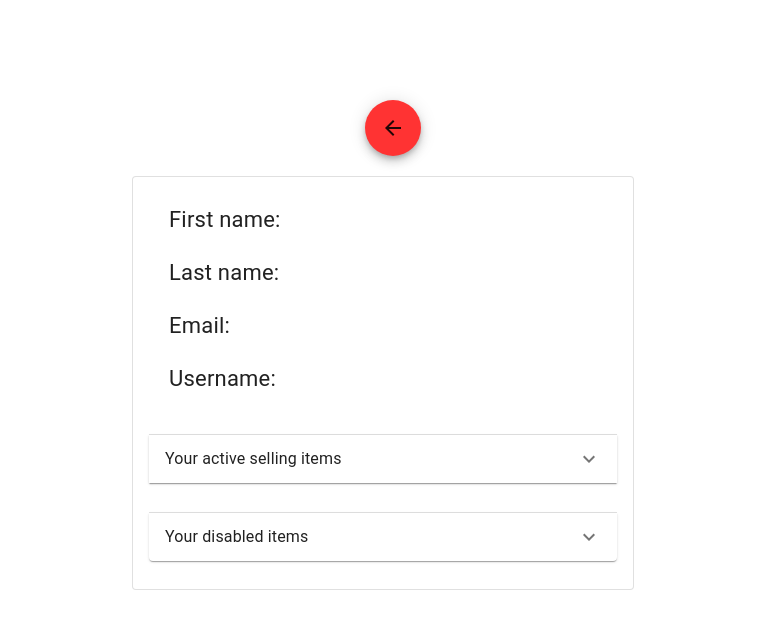
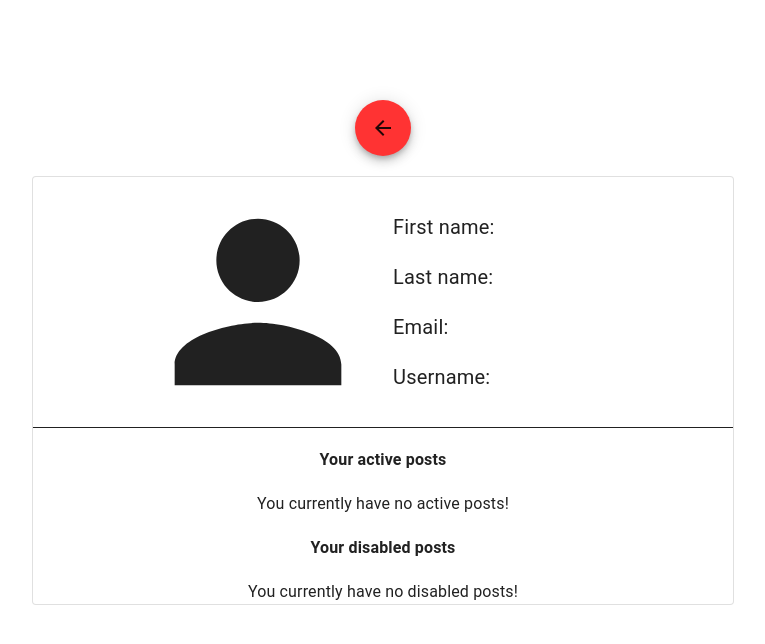
Before and after one commit to PopCatalinIonut/Bachelor-degree-project, a React (Create React App) app in the folder licenta.web/: page /profile in a window 1280 px wide. Shown: the top 644 px of the page, without its empty margins (257-1022 px from the left). Built offline with nearby package versions, Linux system fonts and the light colour scheme.

Commit message:
updated profile page

```diff
--- a/licenta.web/src/components/AddItemPage.tsx
+++ b/licenta.web/src/components/AddItemPage.tsx
@@ -104,6 +104,8 @@ export default function AddItemPage() {
             locationValue.length === 0 || genreValue.length === 0 || colorValue.length === 0){
             errors+="There are empty fields";
         }
+        if(titleValue.length > 60)
+            errors+="\n Title too long, cannot exceed 60 characters"
         return errors;
       }
     return (
--- a/licenta.web/src/components/MarketplacePage.tsx
+++ b/licenta.web/src/components/MarketplacePage.tsx
@@ -62,11 +62,9 @@ export default function MarketplacePage(){
     const handleDialogOpen = (post:Post) => {
         setDialogPost(
             <div>
-                <Dialog
-                    fullWidth  maxWidth="md"  open={true}
-                    onClose={handleDialogClose}>
-                    <PostDetailsDialog item={post.item} seller={post.seller} id={post.id}
-                    description={post.description} cityLocation={post.cityLocation}></PostDetailsDialog>
+                <Dialog fullWidth maxWidth="md" open={true} onClose={handleDialogClose}>
+                    <PostDetailsDialog item={post.item} seller={post.seller} id={post.id} isActive={post.isActive}
+                    description={post.description} cityLocation={post.cityLocation}/>
                 </Dialog>
             </div>
         );
--- a/licenta.web/src/components/PostDetailsDialog.tsx
+++ b/licenta.web/src/components/PostDetailsDialog.tsx
@@ -1,4 +1,4 @@
-import { Dialog, DialogContent, Fab, Grid, Paper, Table, TableBody, TableCell, TableContainer, TableHead, TableRow, Typography } from "@material-ui/core";
+import { Dialog, Fab, Grid, Paper, Table, TableBody, TableCell, TableContainer, TableHead, TableRow, Typography } from "@material-ui/core";
 import { Post } from "./types";
 import AttachMoneyIcon from '@mui/icons-material/AttachMoney';
 import FavoriteIcon from '@mui/icons-material/Favorite';
--- a/licenta.web/src/components/ProfilePage.tsx
+++ b/licenta.web/src/components/ProfilePage.tsx
@@ -1,15 +1,18 @@
-import { Accordion, AccordionDetails, AccordionSummary, Card, CardContent, Fab, Grid, Typography } from "@material-ui/core";
+import { Accordion, AccordionDetails, AccordionSummary, Box, Card, CardContent, Fab, Grid, Typography } from "@material-ui/core";
 import { useNavigate } from "react-router-dom";
 import ArrowBackIcon from '@mui/icons-material/ArrowBack';
 import ExpandMoreIcon from '@mui/icons-material/ExpandMore';
 import React from "react";
 import { useAppSelector } from "../app/hooks";
 import { LoggedUserDetails } from "../features/types";
-import { userSelector } from "../features/UserSlice";
+import { userActivePostsSelector,userDisabledPostsSelector, userSelector } from "../features/UserSlice";
+import PersonIcon from '@mui/icons-material/Person';
+import { Post } from "./types";
+import ProfilePostItemPreview from "./ProfilePostPreview";
 const styles = {
     typographyFormat: {
-        padding: "10px 20px",
-        fontSize: "22px",
+        padding: "10px 10px",
+        fontSize: "20px",
         float:"left"
     }as React.CSSProperties
   }
@@ -20,28 +23,49 @@ export default function ProfilePage() {
       navigate("/home")
     }
 
-    const currentUser: LoggedUserDetails | null = useAppSelector(userSelector);
+    const currentUser: LoggedUserDetails = useAppSelector(userSelector);
+    const activePosts: Post[] = useAppSelector(userActivePostsSelector);
+    const disabledPosts: Post[] = useAppSelector(userDisabledPostsSelector);
+
+    const activePostsList = () =>{
+        if (activePosts?.length === 0)
+            return <Typography>You currently have no active posts!</Typography>
+        else
+            return (activePosts.map((post) =>
+                 <ProfilePostItemPreview post={post} user={currentUser}></ProfilePostItemPreview>
+             ))
+    }
+
+    const disabledPostsList = () =>{
+        if (disabledPosts?.length === 0)
+        return (<Typography>You currently have no disabled posts!</Typography>)
+    else
+        return (disabledPosts.map((post: Post) => <ProfilePostItemPreview post={post} user={currentUser}/> ))
+    }
 
     return (
         <div style={{textAlign:"center"}}>
             <div style={{textAlign:"center",marginTop: "100px",marginBottom:"20px"}}>
-            <Fab onClick={handleGoHome} style={{marginLeft:"20px",backgroundColor:"#ff3333"}}>
+            <Fab onClick={handleGoHome} style={{backgroundColor:"#ff3333"}}>
                 <ArrowBackIcon></ArrowBackIcon>
                 </Fab>
             </div>
 
-            <Card style={{display: "inline-grid",width:"500px"}} variant="outlined">
-                <CardContent>
-                    <div style={{display:"inline-block"}}>
+            <Card style={{display: "inline-grid",width:"700px", padding:0 }} variant="outlined">
                         <Grid container >
+                            <Grid item xs={6}>
+                                <PersonIcon style={{width:"250px",height:"250px", float:"right"}}></PersonIcon>
+                            </Grid>
+                            <Grid item sm={6} style={{marginTop:"25px",float:"left"}}>
+                                <Grid container>
                                     <Grid item sm={6}>
-                                <Typography style={styles.typographyFormat} noWrap>First name: </Typography>
+                                        <Typography style={styles.typographyFormat}>First name: </Typography>
                                     </Grid>
                                     <Grid item sm={6}>
                                         <Typography style={styles.typographyFormat}>{currentUser?.firstName} </Typography>
                                     </Grid>
                                     <Grid item sm={6}>
-                                <Typography style={styles.typographyFormat} noWrap>Last name: </Typography>
+                                        <Typography style={styles.typographyFormat} >Last name: </Typography>
                                     </Grid>
                                     <Grid item sm={6}>
                                         <Typography style={styles.typographyFormat}>{currentUser?.lastName}</Typography>
@@ -59,24 +83,14 @@ export default function ProfilePage() {
                                         <Typography style={styles.typographyFormat}>{currentUser?.loginUsername} </Typography>
                                     </Grid>
                                 </Grid>
-                        <Accordion style={{marginTop:"30px",marginBottom:"30px"}}>
-                            <AccordionSummary  expandIcon={<ExpandMoreIcon />}  >
-                                <Typography>Your active selling items</Typography>
-                            </AccordionSummary>
-                            <AccordionDetails>
-
-                            </AccordionDetails>
-                        </Accordion>
-                        <Accordion>
-                            <AccordionSummary  expandIcon={<ExpandMoreIcon />}>
-                                <Typography>Your disabled items</Typography>
-                            </AccordionSummary>
-                            <AccordionDetails>
-
-                            </AccordionDetails>
-                        </Accordion>
-                  </div>
-              </CardContent>
+                            </Grid>
+                        </Grid>
+                        <Box style={{borderTop:"1px solid"}}>
+                            <Typography style={{marginTop:20,fontWeight:600,marginBottom:20}}>Your active posts</Typography>
+                            {activePostsList()}
+                            <Typography style={{marginTop:20,fontWeight:600,marginBottom:20}}>Your disabled posts</Typography>
+                            {disabledPostsList()}
+                        </Box>
           </Card>
       </div>
     );
--- /dev/null
+++ b/licenta.web/src/components/ProfilePostPreview.tsx
@@ -0,0 +1,79 @@
+import { useState } from "react";
+import { Post, PostUserDetails } from "./types";
+import { Fab, Paper, Grid, Typography, Button } from "@material-ui/core";
+import ArrowBackIcon from '@mui/icons-material/ArrowBack';
+import ArrowForwardIcon from '@mui/icons-material/ArrowForward';
+import LocationOnIcon from '@mui/icons-material/LocationOn';
+import OpenInFullIcon from '@mui/icons-material/OpenInFull';
+import { useAppDispatch } from "../app/hooks";
+import { DeletePost, UpdatePostActiveStatus } from "../features/MarketplaceSlice";
+import { deletePostReducer, updatePostStatus }  from "../features/UserSlice";
+
+export interface ProfilePostPreviewProps {
+    post: Post;
+    user: PostUserDetails
+  }
+export default  function ProfilePostItemPreview (props: ProfilePostPreviewProps){
+
+    const dispatch = useAppDispatch();
+    const handleUpdatePostStatus =  async (status: boolean) =>{
+         const response =  await dispatch(UpdatePostActiveStatus({postId:props.post.id,status:status}))
+         if(response.payload === "Ok"){
+             dispatch(updatePostStatus({postId:props.post.id,status:status}))
+         }
+    }
+
+    const handleDeletePost = async () =>{
+        const response = await dispatch(DeletePost(props.post.id));
+        if(response.payload === "Ok"){
+            dispatch(deletePostReducer(props.post.id))
+        }
+    }
+    const showImages = () =>{
+        var images = props.post.item.images;
+        if(images.length > 3)
+            var images = images.slice(0,3)
+            return <div style={{flexDirection:"row",display:"flex"}}>
+                        {images.map((image) =>{
+                            return <div style={{ width: 128, height: 128 , backgroundImage:"url(" + image.link + ")",
+                                        backgroundSize:"cover", backgroundPosition:"center"}}>
+                                    </div>
+                        })}</div>
+    }
+
+    const showButtons = () =>{
+        if(props.post.isActive === true)
+        return <Button variant="outlined" size="small" style={{marginRight:30}}
+                       onClick={() => {handleUpdatePostStatus(false)}} >Disable post</Button>
+
+        else return(<div>
+            <Button variant="outlined" size="small" style={{marginRight:30}}
+                    onClick={() => {handleUpdatePostStatus(true)}}>Activate post</Button>
+            <Button variant="outlined" size="small" style={{marginRight:30}}
+                    onClick={handleDeletePost}>Delete post</Button>
+        </div>)
+    }
+
+    return (
+        <Paper style={{  margin: 'auto', width: 700,maxWidth: 700,padding:0 }} >
+            <Grid container spacing={2} style={{padding:0, marginBottom:20}}>
+                <Grid item xs={7} >
+                    {showImages()}
+                </Grid>
+                <Grid item xs={5}>
+                    <Grid item xs container direction="column">
+                            <Grid item xs >
+                                <Typography gutterBottom style={{fontWeight:600,marginRight:30}} component="div">
+                                    {props.post.item.name}
+                                </Typography>
+                                <Typography style={{marginRight:30,marginTop:15}}>
+                                {"$" + props.post.item.price}
+                            </Typography>
+                            {showButtons()}
+                            </Grid>
+                    </Grid>
+                </Grid>
+            </Grid>
+        </Paper>
+    )
+}
--- a/licenta.web/src/components/WishlistPage.tsx
+++ b/licenta.web/src/components/WishlistPage.tsx
@@ -59,8 +59,9 @@ export default function WishlistPage(){
                             <Dialog
                                 fullWidth  maxWidth="md"  open={dialogOpen}
                                 onClose={handleDialogClose}>
-                                <PostDetailsDialog item={dialogPost.item} seller={dialogPost.seller} id={dialogPost.id}
-                                description={dialogPost.description} cityLocation={dialogPost.cityLocation}></PostDetailsDialog>
+                                <PostDetailsDialog item={dialogPost.item} seller={dialogPost.seller}
+                                    cityLocation={dialogPost.cityLocation} id={dialogPost.id}
+                                    description={dialogPost.description} isActive={dialogPost.isActive}/>
                             </Dialog>
                         </div>
                     );
--- a/licenta.web/src/components/types.tsx
+++ b/licenta.web/src/components/types.tsx
@@ -32,7 +32,8 @@ export interface AddPost{
 export interface Post extends Omit<AddPost,"item"|"userId">{
     id: number;
     item: SellingItem;
-    seller: PostUserDetails
+    seller: PostUserDetails;
+    isActive: boolean;
 }
 
 export interface SellingItemEncoded extends Omit<AddSellingItem, 'images'> {
--- a/licenta.web/src/features/MarketplaceSlice.tsx
+++ b/licenta.web/src/features/MarketplaceSlice.tsx
@@ -2,7 +2,7 @@ import { createAsyncThunk, createSlice, PayloadAction } from "@reduxjs/toolkit";
 import axios from "axios";
 import { RootState } from "../app/store";
 import { Post, PostEncoded } from "../components/types";
-import { AddItemToWishlistPayload, SetInitialMarketplaceSliceStatePayload } from "./payloads";
+import { AddItemToWishlistPayload, SetInitialMarketplaceSliceStatePayload, UpdatePostActiveStatusPayload } from "./payloads";
 
 export interface MarketplaceConfigurationState {
   posts: Post[];
@@ -39,6 +39,32 @@ export const getAllPosts = createAsyncThunk(
     }
   }
 );
+
+export const UpdatePostActiveStatus = createAsyncThunk(
+  "features/MarketplaceSlice/updatePostActiveStatus",
+  async(props : UpdatePostActiveStatusPayload, {rejectWithValue}) =>{
+    try{
+         const response = await axios.patch<Post>("http://localhost:7071/api/posts/".concat(props.postId.toString().concat("/")+props.status.toString()));
+         console.log(response);
+      return "Ok";
+    }catch (err: any) {
+      return rejectWithValue(err.response.data);
+      }
+  }
+)
+
+export const DeletePost = createAsyncThunk(
+  "features/MarketplaceSlice/deletePost",
+  async(props : number, {rejectWithValue}) =>{
+    try{
+         const response = await axios.delete<Post>("http://localhost:7071/api/posts/".concat(props.toString()));
+         console.log(response);
+      return "Ok";
+    }catch (err: any) {
+      return rejectWithValue(err.response.data);
+      }
+  }
+)
 
 export const AddItemToWishlist = createAsyncThunk(
   "features/MarketplaceSlice/addItemToWishlist",
--- a/licenta.web/src/features/UserSlice.tsx
+++ b/licenta.web/src/features/UserSlice.tsx
@@ -6,7 +6,7 @@ import {
 import axios from "axios";
 import { RootState } from "../app/store";
 import { Post } from "../components/types";
-import { SetInitialUserSliceStatePayload } from "./payloads";
+import { SetInitialUserSliceStatePayload, UpdatePostActiveStatusPayload } from "./payloads";
 import { LoggedUserDetails, LoginCredentials, SignupCredentials } from "./types";
 
 export interface LoginSiceConfigurationState {
@@ -75,6 +75,14 @@ export const userSlice = createSlice({
       },
       removeItemFromUserWishlist: (state, action:PayloadAction<Post>) =>{
         state.user.wishlist.splice(state.user.wishlist.findIndex(x => x.id === action.payload.id),1);
+      },
+      updatePostStatus: (state, action:PayloadAction<UpdatePostActiveStatusPayload>) =>{
+        var post = state.user.postedPosts.find(x => x.id === action.payload.postId);
+        if(post!==undefined)
+          post.isActive = action.payload.status;
+      },
+      deletePostReducer: (state, action:PayloadAction<number>) =>{
+        state.user.postedPosts.splice(state.user.postedPosts.findIndex(x => x.id === action.payload),1);
       }
     },
     extraReducers: builder => {
@@ -98,9 +106,13 @@ export const {
   logout,
   initUserWishlist,
   addItemToUserWishlist,
-  removeItemFromUserWishlist
+  removeItemFromUserWishlist,
+  updatePostStatus,
+  deletePostReducer
 } = userSlice.actions;
 
 export const userSelector = (state: RootState) => state.userSlice.user;
-export const userWishlistSelector = (state: RootState) =>state.userSlice.user.wishlist
+export const userWishlistSelector = (state: RootState) => state.userSlice.user.wishlist
+export const userDisabledPostsSelector = (state: RootState) => state.userSlice.user.postedPosts.filter(post => post.isActive === false)
+export const userActivePostsSelector = (state: RootState) => state.userSlice.user.postedPosts.filter(post => post.isActive === true);
 export default userSlice.reducer;
--- a/licenta.web/src/features/payloads.tsx
+++ b/licenta.web/src/features/payloads.tsx
@@ -18,3 +18,8 @@ export interface AddItemToWishlistPayload {
 export interface SetInitialMessageSliceStatePayload {
   conversations: Conversation[]
 }
+
+export interface UpdatePostActiveStatusPayload{
+  postId: number;
+  status: boolean;
+}
```
Also changed, not shown: licenta.web/src/components/MarketplacePostPreview.tsx (+3 -4 lines). Lines whose indentation alone changed are shown as unchanged.
